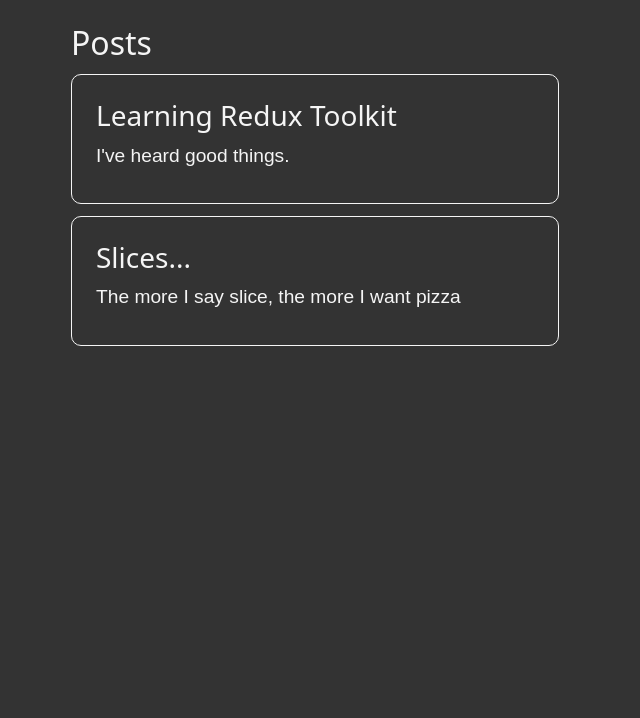
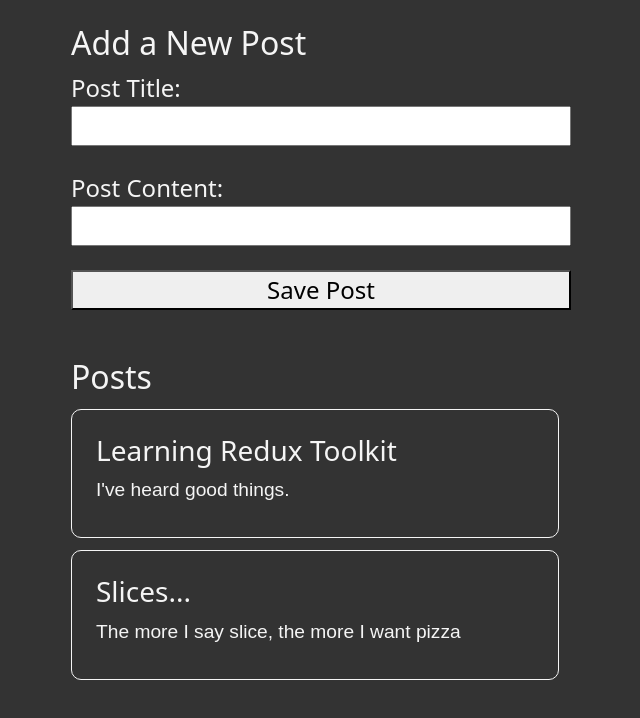
Before and after one commit to friendly-misanthrope/Redux2, a React (Vite) app: page / in a window 1280 px wide. Shown: the top 718 px of the page, without its empty margins (319-959 px from the left). Built offline with nearby package versions, Linux system fonts and the light colour scheme.

Commit message:
Added post save handler in form and fixed export typo in postsSlice

```diff
--- a/src/App.jsx
+++ b/src/App.jsx
@@ -1,9 +1,11 @@
 // import CSS and components here
 import PostsList from "./features/posts/PostsList";
+import AddPostForm from "./features/posts/AddPostForm";
 
 const App = () => {
   return (
     <main className="App">
+      <AddPostForm />
       <PostsList />
     </main>
   );
--- a/src/features/posts/AddPostForm.jsx
+++ b/src/features/posts/AddPostForm.jsx
@@ -1,8 +1,12 @@
 import { useState } from "react";
+import { useDispatch } from "react-redux";
+import { nanoid } from "@reduxjs/toolkit";
+import { postAdded } from "./postsSlice";
 
 const AddPostForm = () => {
   const [title, setTitle] = useState('');
   const [content, setContent] = useState('');
+  const dispatch = useDispatch();
 
   const handleTitleChange = (e) => {
     setTitle(e.target.value);
@@ -10,6 +14,20 @@
 
   const handleContentChange = (e) => {
     setContent(e.target.value);
+  }
+
+  const savePost = () => {
+    if (title && content) {
+      dispatch(
+        postAdded({
+          id: nanoid(),
+          title,
+          content
+        })
+      )
+      setTitle('');
+      setContent('');
+    }
   }
 
   return (
@@ -33,6 +51,8 @@
           value={content}
           onChange={handleContentChange}
         />
+
+        <button type="button" onClick={savePost}>Save Post</button>
       </form>
     </section>
   )
--- a/src/features/posts/postsSlice.js
+++ b/src/features/posts/postsSlice.js
@@ -16,5 +16,5 @@
 });
 
 export const selectAllPosts = (state) => state.posts;
-export const postAdded = postsSlice.actions;
+export const { postAdded } = postsSlice.actions;
 export default postsSlice.reducer;
```
